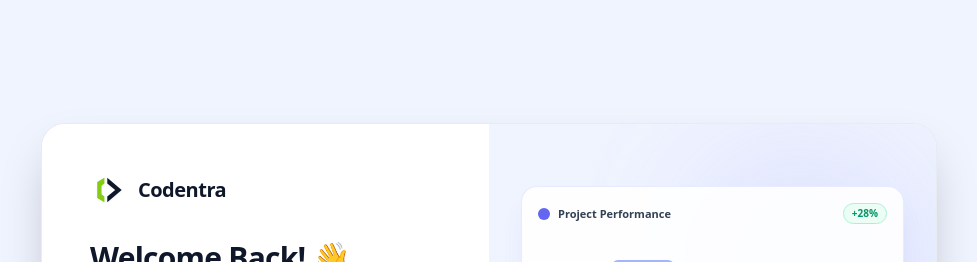
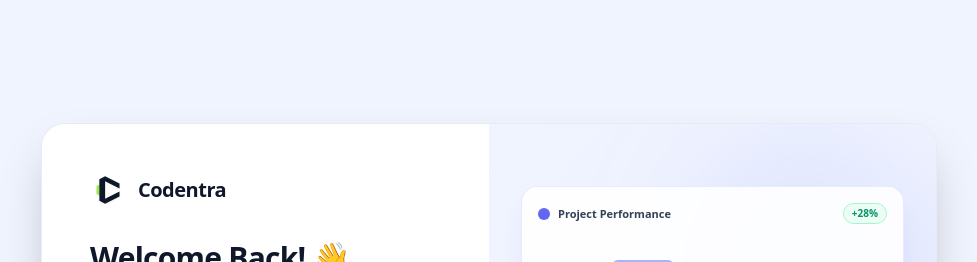
Before and after one commit to atif00150/codentraa-saas-portal-, a Next.js app in the folder frontend/: page /login in a window 1280 px wide. Shown: the top 262 px of the page, without its empty margins (151-1128 px from the left). Built offline with nearby package versions, Linux system fonts and the light colour scheme; no server answers.

Commit message:
UI: Render exact Hexagonal C logo shape from user right reference image

```diff
--- a/frontend/components/ui/Logo.tsx
+++ b/frontend/components/ui/Logo.tsx
@@ -19,18 +19,18 @@ export default function Logo({ size = "md", variant = "dark", showText = true }:
     lg: "text-2xl",
   };
 
-  const rightColor = variant === "dark" ? "#FFFFFF" : "#0F172A";
+  const mainColor = variant === "dark" ? "#FFFFFF" : "#0F172A";
 
   return (
     <div className="flex items-center space-x-3 select-none">
-      {/* Exact Code Chevron Hexagon Logo Mark from User Image */}
+      {/* Exact Hexagonal "C" Brand Logo Mark from User Right Image */}
       <div className={`${iconSizes[size]} shrink-0 transition-transform hover:scale-105`}>
         <svg viewBox="0 0 100 100" width="100%" height="100%" className="drop-shadow-sm">
-          {/* Left Green Chevron (<) */}
-          <path d="M40 16 L20 28 L20 72 L40 84 L40 68 L32 62 L32 38 L40 32 Z" fill="#84CC16" />
+          {/* Left Lime Green Bracket Piece */}
+          <path d="M34 31 L18 39 L18 61 L34 69 L32 58 L25 50 L32 42 Z" fill="#9FE855" />
 
-          {/* Right Dark Chevron (>) */}
-          <path d="M48 16 L88 50 L48 84 L48 68 L70 50 L48 32 Z" fill={rightColor} />
+          {/* Right Hexagonal Black/White "C" Body */}
+          <path d="M42 12 L82 32 L82 46 L68 39 L42 26 L42 74 L68 61 L82 54 L82 68 L42 88 L26 80 L26 20 Z" fill={mainColor} />
         </svg>
       </div>
 
```
Also changed, not shown: frontend/public/logo.svg.
